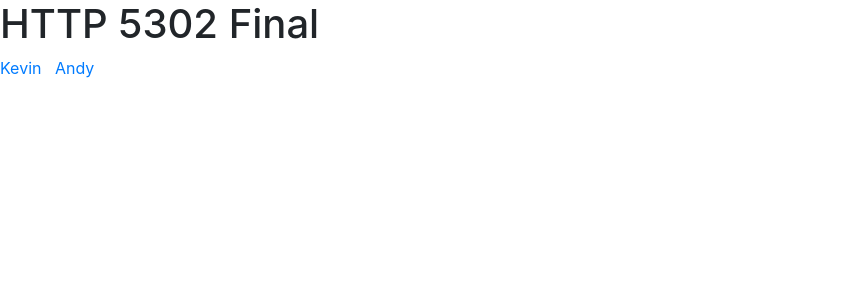
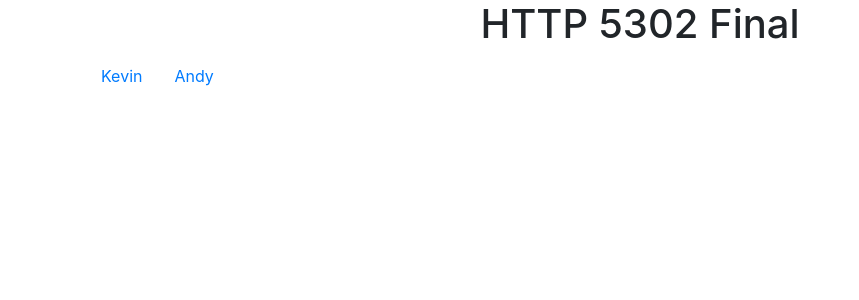
Before and after one commit to andybao/TrendsInWebDevelopmentFinal, an Angular app: page / in a window 1280 px wide. Shown: the top 300 px of the page, without its empty margins (0-859 px from the left). Built offline with nearby package versions, Linux system fonts and the light colour scheme.

Commit message:
Update home layout

```diff
--- a/src/app/app.component.html
+++ b/src/app/app.component.html
@@ -1,9 +1,14 @@
 <!--The content below is only a placeholder and can be replaced.-->
-<h1>HTTP 5302 Final</h1>
-<nav>
-    <a href="kevin">Kevin</a>
-    &nbsp;
-    <a href="andy">Andy</a>
-</nav>
+<div class="container">
+    <h1 class="text-center">HTTP 5302 Final</h1>
+    <ul class="nav">
+        <li class="nav-item">
+            <a class="nav-link" href="kevin">Kevin</a>
+        </li>
+        <li class="nav-item">
+            <a class="nav-link" href="andy">Andy</a>
+        </li>
+    </ul>
 
-<router-outlet></router-outlet>
+    <router-outlet></router-outlet>
+</div>
```
